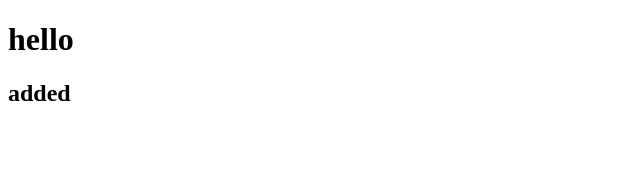
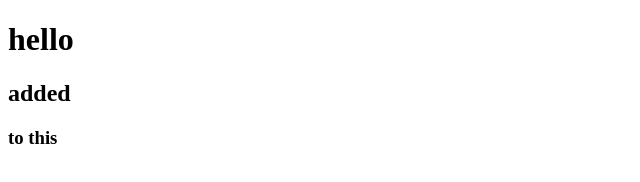
Before and after one commit to naseerahmed11/Varnothsava, a plain HTML site: page index.html in a window 1280 px wide. Shown: the full height of the page, 0-640 px from the left. Drawn offline with Linux system fonts and the light colour scheme.

Commit message:
Update index.html
added one more heading

```diff
--- a/index.html
+++ b/index.html
@@ -8,5 +8,6 @@
 <body>
     <h1>hello</h1>
     <h2>added</h2>
+    <h3>to this</h3>
 </body>
 </html>
```
